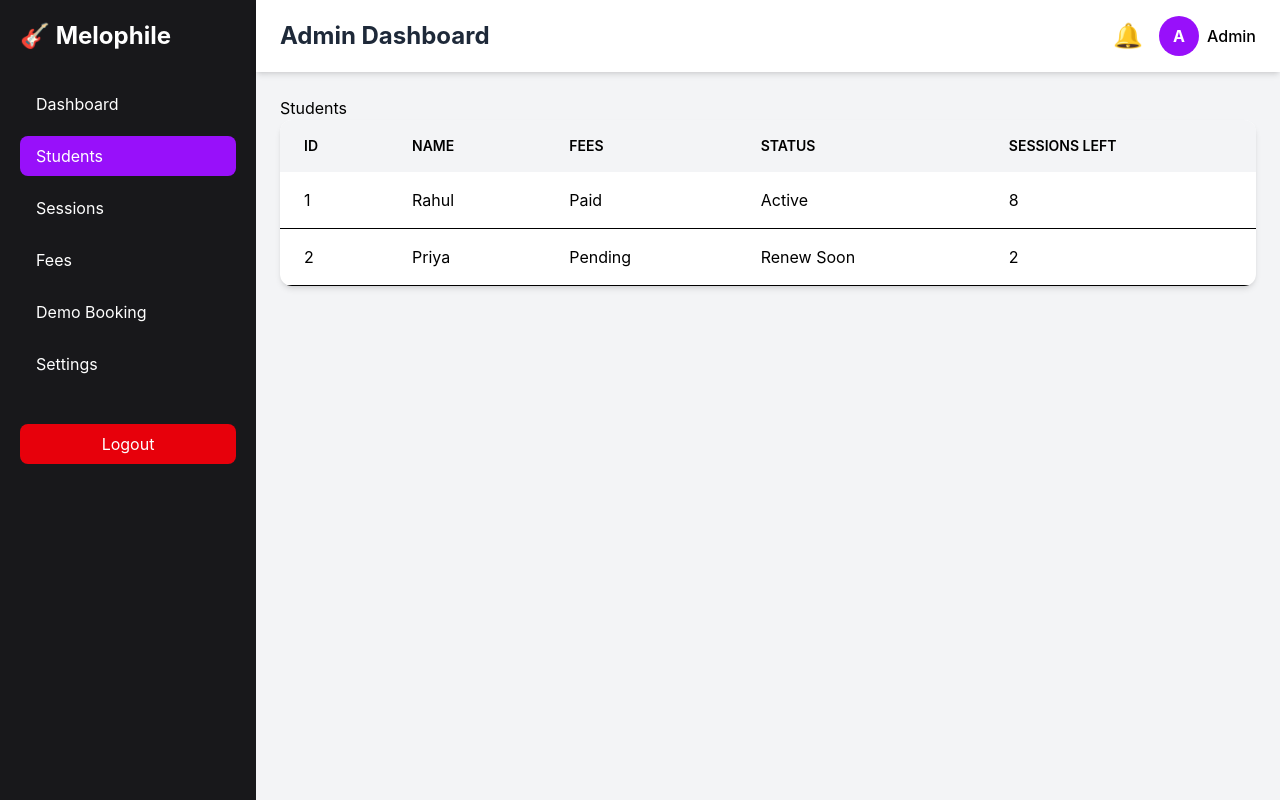
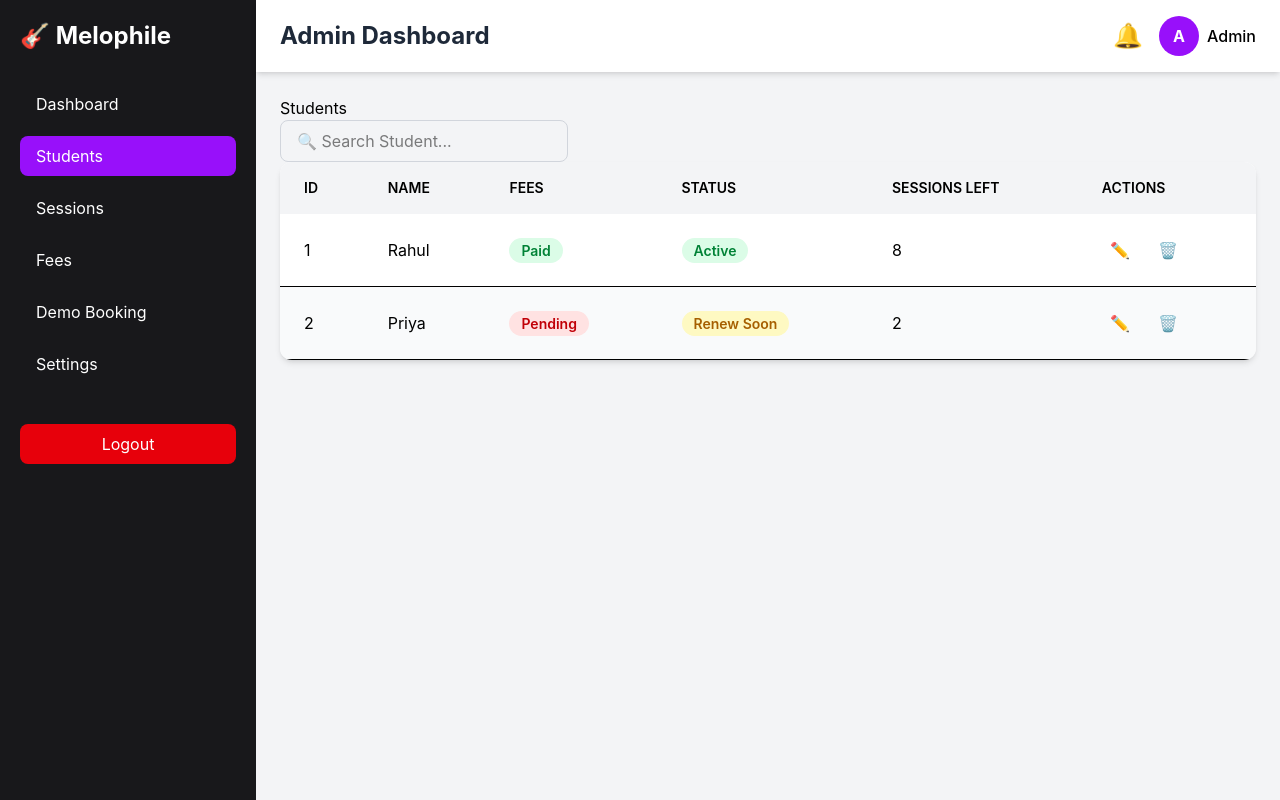
Before and after one commit to SahilPotale1405/Melophile, a React (Vite) app in the folder client/: page /admin/students in a window 1280 px wide. Built offline with nearby package versions, Linux system fonts and the light colour scheme.

Commit message:
Completed student table with search and badges

```diff
--- a/client/src/components/admin/StudentTable.jsx
+++ b/client/src/components/admin/StudentTable.jsx
@@ -1,13 +1,31 @@
+import { useState } from "react";
+
 const columns = [
   { key: "id", label: "ID" },
   { key: "name", label: "Name" },
   { key: "fees", label: "Fees" },
   { key: "status", label: "Status" },
   { key: "sessionsLeft", label: "Sessions Left" },
+  { key: "actions", label: "Actions" }
 ];
 
 function StudentTable({ students }) {
+  const [search, setSearch] = useState("");
+
+  const filteredStudents = students.filter((student) =>
+    student.name.toLowerCase().includes(search.toLowerCase())
+  );
+
   return (
+    <>
+      <input
+        type="text"
+        placeholder="🔍 Search Student..."
+        value={search}
+        onChange={(e) => setSearch(e.target.value)}
+        className="border border-gray-300 rounded-lg px-4 py-2 w-72 focus:outline-none focus:ring-2 focus:ring-purple-500"
+      />
+
       <table className="w-full bg-white rounded-xl shadow-md overflow-hidden">
         <thead>
           <tr>
@@ -23,23 +41,66 @@ function StudentTable({ students }) {
         </thead>
 
         <tbody>
-        {students.map((student) => (
+          {filteredStudents.map((student) => (
             <tr
               key={student.id}
-            className="hover:bg-gray-50 transition"
+              className="odd:bg-white even:bg-gray-50 hover:bg-purple-50 transition"
             >
               {columns.map((column) => (
-            <td
-                key={column.key}
-                className="px-6 py-4 border-b"
+                <td key={column.key} className="px-6 py-4 border-b">
+
+                  {column.key === "actions" ? (
+                    <div className="flex gap-3">
+                      <button
+                        className="p-2 rounded-lg hover:bg-blue-100 hover:scale-110 transition"
+                        title="Edit Student"
                       >
-                {student[column.key]}
+                        ✏️
+                      </button>
+
+                      <button
+                        className="p-2 rounded-lg hover:bg-red-100 hover:scale-110 transition"
+                        title="Delete Student"
+                      >
+                        🗑️
+                      </button>
+                    </div>
+
+                  ) : column.key === "fees" ? (
+                    <span
+                      className={`px-3 py-1 rounded-full text-sm font-semibold ${
+                        student.fees === "Paid"
+                          ? "bg-green-100 text-green-700"
+                          : "bg-red-100 text-red-700"
+                      }`}
+                    >
+                      {student.fees}
+                    </span>
+
+                  ) : column.key === "status" ? (
+                    <span
+                      className={`px-3 py-1 rounded-full text-sm font-semibold ${
+                        student.status === "Active"
+                          ? "bg-green-100 text-green-700"
+                          : student.status === "Renew Soon"
+                          ? "bg-yellow-100 text-yellow-700"
+                          : "bg-gray-100 text-gray-700"
+                      }`}
+                    >
+                      {student.status}
+                    </span>
+
+                  ) : (
+                    student[column.key]
+                  )}
+
                 </td>
               ))}
             </tr>
           ))}
         </tbody>
       </table>
+    </>
   );
 }
 
```
Lines whose indentation alone changed are shown as unchanged.
